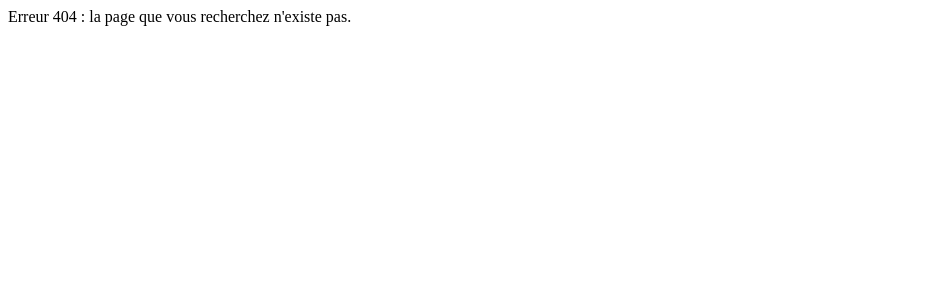
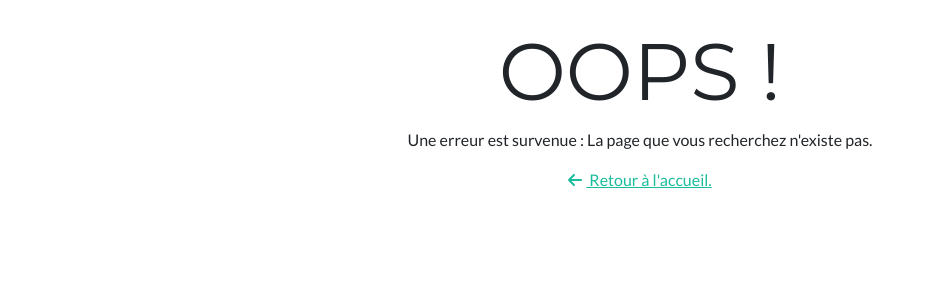
Before and after one commit to Phil4525/P5_myBlog, a PHP site: page /index.php?action=error in a window 1280 px wide. Shown: the top 300 px of the page, without its empty margins (0-927 px from the left). Run offline with PHP 8.4, Linux system fonts and the light colour scheme; some libraries are stand-ins or nearby versions.

Commit message:
errors  treatment

```diff
--- a/index.php
+++ b/index.php
@@ -6,10 +6,47 @@ require_once('src/controllers/post.php');
 require_once('src/controllers/admin.php');
 require_once('src/controllers/add_comment.php');
 
+// if (isset($_GET['action']) && $_GET['action'] !== '') {
+//     if ($_GET['action'] === 'homepage') {
+//         homepage();
+//     } elseif ($_GET['action'] === 'blog') {
+//         blog();
+//     } elseif ($_GET['action'] === 'post') {
+//         if (isset($_GET['id']) && $_GET['id'] > 0) {
+//             $id = $_GET['id'];
+
+//             post($id);
+//         } else {
+//             echo 'Erreur : aucun identifiant de billet envoyé';
+
+//             die;
+//         }
+//     } elseif ($_GET['action'] === 'admin') {
+//         admin();
+//     } elseif ($_GET['action'] === 'addComment') {
+//         if (isset($_GET['id']) && $_GET['id'] > 0) {
+//             $id = $_GET['id'];
+
+//             addComment($id, $_POST);
+//         } else {
+//             echo 'Erreur : aucun identifiant de billet envoyé';
+
+//             die;
+//         }
+//     } else {
+//         echo "Erreur 404 : la page que vous recherchez n'existe pas.";
+//     }
+// } else {
+//     homepage();
+// }
+
+try {
     if (isset($_GET['action']) && $_GET['action'] !== '') {
         if ($_GET['action'] === 'homepage') {
+
             homepage();
         } elseif ($_GET['action'] === 'blog') {
+
             blog();
         } elseif ($_GET['action'] === 'post') {
             if (isset($_GET['id']) && $_GET['id'] > 0) {
@@ -17,11 +54,10 @@ if (isset($_GET['action']) && $_GET['action'] !== '') {
 
                 post($id);
             } else {
-            echo 'Erreur : aucun identifiant de billet envoyé';
-
-            die;
+                throw new Exception('Aucun identifiant de billet envoyé');
             }
         } elseif ($_GET['action'] === 'admin') {
+
             admin();
         } elseif ($_GET['action'] === 'addComment') {
             if (isset($_GET['id']) && $_GET['id'] > 0) {
@@ -29,13 +65,16 @@ if (isset($_GET['action']) && $_GET['action'] !== '') {
 
                 addComment($id, $_POST);
             } else {
-            echo 'Erreur : aucun identifiant de billet envoyé';
-
-            die;
+                throw new Exception('Aucun identifiant de billet envoyé');
             }
         } else {
-        echo "Erreur 404 : la page que vous recherchez n'existe pas.";
+            throw new Exception("La page que vous recherchez n'existe pas.");
         }
     } else {
         homepage();
     }
+} catch (Exception $e) {
+    // echo 'Erreur : ' . $e->getMessage();
+    $errorMessage = $e->getMessage();
+    require('templates/error.php');
+}
--- a/src/controllers/add_comment.php
+++ b/src/controllers/add_comment.php
@@ -9,12 +9,14 @@ function addComment(string $post, array $input)
         $author = $input['author'];
         $comment = $input['comment'];
     } else {
-        die('Les données du formulaires sont invalides.');
+        // die('Les données du formulaires sont invalides.');
+        throw new Exception('Les données du formulaire sont invalides.');
     }
 
     $success = createComment($post, $author, $comment);
     if (!$success) {
-        die("impossible d'ajouter le commentaire!");
+        // die("impossible d'ajouter le commentaire!");
+        throw new Exception("Impossible d'ajouter le commentaire !");
     } else {
         header('Location: index.php?action=post&id=' . $post);
     }
--- a/src/controllers/post.php
+++ b/src/controllers/post.php
@@ -8,20 +8,5 @@ function post(string $id)
     $post = getPost($id);
     $comments = getComments($id);
 
-    // $comments = [
-    //     [
-    //         'author' => 'Un premier faux auteur',
-    //         'french_creation_date' => '03/03/2022 à 12h15min42s',
-    //         'comment' => 'Un faux commentaire.\n Le premier.',
-    //     ],
-    //     [
-    //         'author' => 'Un second faux auteur',
-    //         'french_creation_date' => '03/03/2022 à 12h16min42s',
-    //         'comment' => 'Un faux commentaire.\n Le second.',
-    //     ],
-    // ];
-
     require('templates/post.php');
-
-    print_r($comments);
 }
--- a/src/model.php
+++ b/src/model.php
@@ -49,11 +49,15 @@ function getPost(string $id)
 
 function dbConnect()
 {
-    try {
-        $database = new PDO('mysql:host=localhost;dbname=P5_myBlog;charset=utf8', 'root', '');
+    // try {
+    //     $database = new PDO('mysql:host=localhost;dbname=P5_myBlog;charset=utf8', 'root', '');
 
-        return $database;
-    } catch (Exception $e) {
-        die('Erreur : ' . $e->getMessage());
-    }
+    //     return $database;
+    // } catch (Exception $e) {
+    //     die('Erreur : ' . $e->getMessage());
+    // }
+
+    $database = new PDO('mysql:host=localhost;dbname=P5_myBlog;charset=utf8', 'root', '');
+
+    return $database;
 }
--- a/src/model/comment.php
+++ b/src/model/comment.php
@@ -37,11 +37,14 @@ function createComment(string $post, string $author, string $comment)
 
 function commentDbConnect()
 {
-    try {
-        $database = new PDO('mysql:host=localhost;dbname=P5_myBlog;charset=utf8', 'root', '');
+    // try {
+    //     $database = new PDO('mysql:host=localhost;dbname=P5_myBlog;charset=utf8', 'root', '');
 
-        return $database;
-    } catch (Exception $e) {
-        die('Erreur : ' . $e->getMessage());
-    }
+    //     return $database;
+    // } catch (Exception $e) {
+    //     die('Erreur : ' . $e->getMessage());
+    // }
+
+    $database = new PDO('mysql:host=localhost;dbname=P5_myBlog;charset=utf8', 'root', '');
+    return $database;
 }
--- /dev/null
+++ b/templates/error.php
@@ -0,0 +1,24 @@
+<?php $title = "Error"; ?>
+
+<?php ob_start(); ?>
+
+<main>
+    <div class="container">
+        <div class="row justify-content-center">
+            <div class="col-lg-6">
+                <div class="text-center mt-4">
+                    <h1 class="display-1">OOPS !</h1>
+                    <p>Une erreur est survenue : <?= $errorMessage ?></p>
+                    <a href="index.php?action=homepage">
+                        <i class="fas fa-arrow-left me-1"></i>
+                        Retour à l'accueil.
+                    </a>
+                </div>
+            </div>
+        </div>
+    </div>
+</main>
+
+<?php $content = ob_get_clean(); ?>
+
+<?php require('templates/layout.php') ?>
--- a/templates/post.php
+++ b/templates/post.php
@@ -25,7 +25,7 @@
                 <!-- Post content-->
                 <section class="mb-5">
                     <p class="fs-5 mb-4"><strong><?= nl2br(htmlspecialchars($post['chapo'])) ?></strong></p>
-                    <p class="fs-5 mb-4"><?= nl2br(htmlspecialchars($post['content'])) ?></p>
+                    <p class="fs-6 mb-4"><?= nl2br(htmlspecialchars($post['content'])) ?></p>
                 </section>
             </article>
             <!-- Comments section-->
```
Lines whose indentation alone changed are shown as unchanged.
